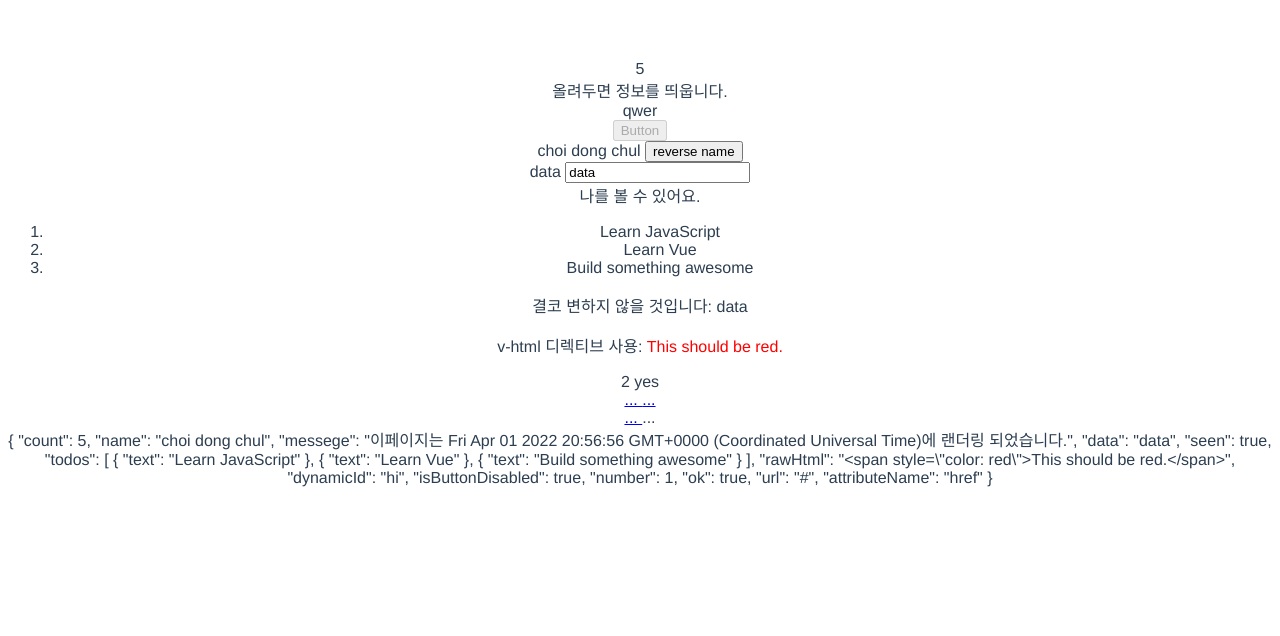
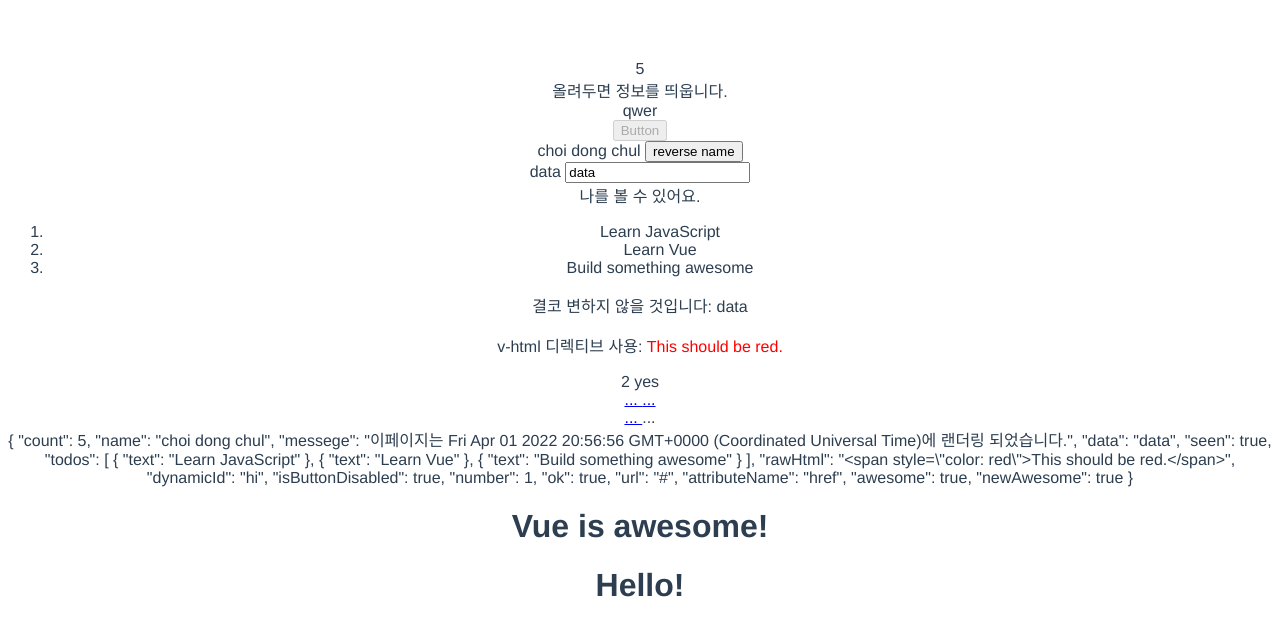
Before and after one commit to dc-choi/Vue.js_study, a Vue app: page / in a window 1280 px wide. Shown: the top 636 px of the page. Built offline with nearby package versions, Linux system fonts and the light colour scheme.

Commit message:
Vue 3 튜토리얼: 조건부 렌더링

```diff
--- a/src/components/HelloWorld.vue
+++ b/src/components/HelloWorld.vue
@@ -114,6 +114,36 @@
         methods는 일반적으로 템플릿 내부에서 이벤트 리스너로 사용됩니다.
       -->
     </div>
+    <div>
+      <!--
+        v-if 디렉티브는 조건에 따라 블록을 렌더링할 때 사용합니다.
+        블록은 디렉티브의 표현식이 true 값을 반환할 때만 렌더링됩니다.
+        v-else와 함께 “else 블록”을 추가하는 것도 가능합니다.
+        v-else-if 디렉티브는 이름에서 알 수 있듯, v-if에 대한 “else if 블록” 역할을 합니다. 또한 여러 번 연결해 사용할 수도 있습니다.
+      -->
+      <h1 v-if="awesome">Vue is awesome!</h1>
+      <h1 v-else-if="newAwesome">Vue is awesome!</h1>
+      <h1 v-else>Oh no 😢</h1>
+    </div>
+    <div>
+      <!--
+        엘리먼트를 조건에 따라 표시하기 위한 또 다른 방법으로 v-show 디렉티브가 있습니다. 사용 방법은 거의 동일합니다.
+      -->
+      <h1 v-show="ok">Hello!</h1>
+    </div>
+    <div>
+      <!--
+        v-if는 "실제(real)" 조건부 렌더링입니다.
+        전환 도중 조건부 블록 내부의 이벤트 리스너 및 자식 컴포넌트들이 올바르게 제거되고 다시 생성되기 때문입니다.
+        또한 초기 렌더링 시, 조건이 거짓(false)이면 아무 작업도 하지 않습니다.
+        조건부 블록은 조건이 처음으로 참(true)이 될 때까지 렌더링되지 않습니다.
+
+        이에 비해 v-show는 훨씬 간단합니다. 엘리먼트는 CSS 기반 전환으로 초기 조건과 관계 없이 항상 렌더링됩니다.
+        (역자 주: v-show는 엘리먼트를 DOM에 우선 렌더링하고 조건에 따라 CSS display:block/display:none 속성을 전환합니다.)
+        일반적으로 v-if는 전환 비용이 높은 반면, v-show는 초기 렌더링 비용이 높습니다.
+        그러므로 무언가를 자주 전환해야 한다면 v-show를 사용하는 게 좋고, 런타임 시 조건이 변경되지 않는다면 v-if를 사용하는 게 더 낫습니다.
+      -->
+    </div>
   </div>
 </template>
 
@@ -142,6 +172,8 @@ export default {
       ok: true,
       url: `#`,
       attributeName: `href`,
+      awesome: true,
+      newAwesome: true,
     };
   },
   methods: {
```
